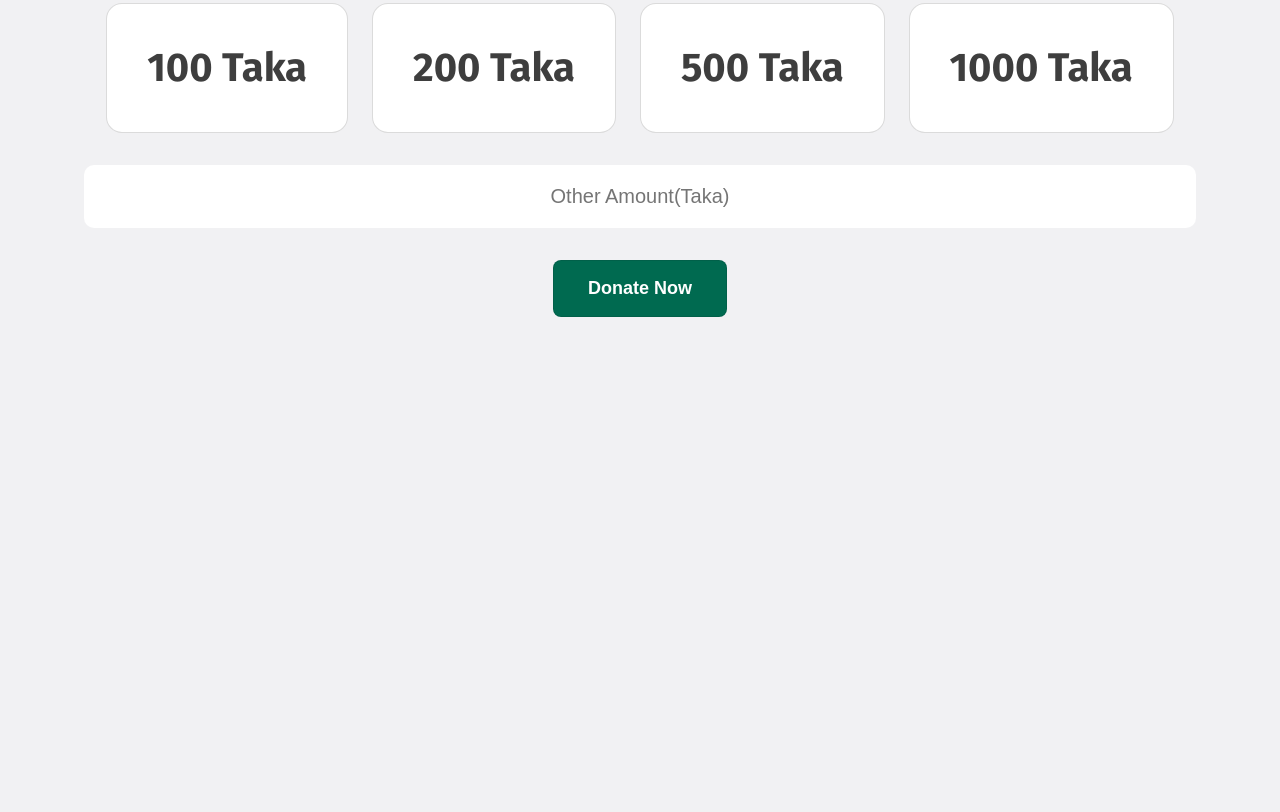
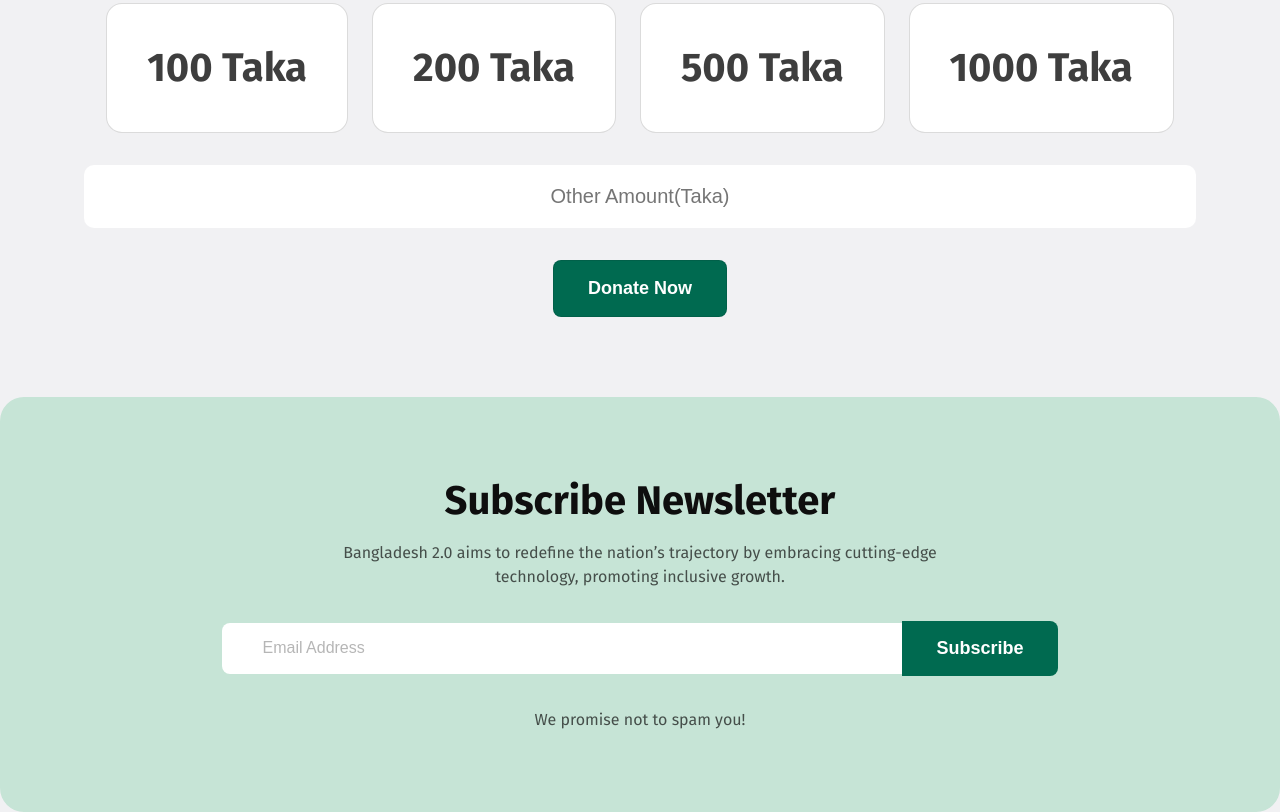
Before and after one commit to TanmoyDhar1077/Bangladesh-2.0, a plain HTML site: page index.html in a window 1280 px wide. Shown: the part 3239-4051 px from the top of the page. Before the commit the page ends 3556 px from the top, so only its background shows below. Drawn offline with Linux system fonts and the light colour scheme.

Commit message:
Almost Done Not Adding Footer

```diff
--- a/assets/css/style.css
+++ b/assets/css/style.css
@@ -158,6 +158,12 @@ body {
     align-items: flex-start;
     gap: 24px;
     flex: 1 0 0;
+    transition: transform 0.3s ease, box-shadow 0.3s ease, background 0.3s ease;
+}
+
+.vision_section .card_1:hover {
+    transform: translateY(-8px) scale(1.03);
+    box-shadow: 0px 8px 20px rgba(0, 0, 0, 0.15);
 }
 
 .vision_section .card .card_1 .btn {
@@ -187,6 +193,12 @@ body {
     border-radius: 16px;
     border: 0px solid #09A15C;
     background: #C6E4D6;
+    transition: transform 0.3s ease, box-shadow 0.3s ease, background 0.3s ease;
+}
+
+.vision_section .card_2:hover {
+    transform: translateY(-8px) scale(1.03);
+    box-shadow: 0px 8px 20px rgba(0, 0, 0, 0.15);
 }
 
 .vision_section .card .card_2 .btn {
@@ -217,6 +229,12 @@ body {
     border-radius: 16px;
     border: 0px solid #FFC239;
     background: #F7EBCF;
+    transition: transform 0.3s ease, box-shadow 0.3s ease, background 0.3s ease;
+}
+
+.vision_section .card_3:hover {
+    transform: translateY(-8px) scale(1.03);
+    box-shadow: 0px 8px 20px rgba(0, 0, 0, 0.15);
 }
 
 .vision_section .card .card_3 .btn {
@@ -419,7 +437,8 @@ body {
     width: 1032px;
     padding: 20px 40px;
     border: none;
-    border-radius: 10px;  /* Optional: use for better view */
+    border-radius: 10px;
+    /* Optional: use for better view */
 }
 
 .donation_section .donation_input input[type="text"] {
@@ -428,3 +447,69 @@ body {
     font-size: 20px;
     font-weight: 400;
 }
+
+/* Newsletter Section */
+
+.newsletter_section {
+    margin-top: 80px;
+}
+
+.newsletter_section .newsletter_content {
+    padding: 80px 100px;
+    border-radius: 24px;
+    background: #C6E4D6;
+}
+
+.newsletter_section .newsletter_content h1 {
+    color: #0E0E0E;
+    text-align: center;
+    font-size: 40px;
+    font-weight: 700;
+    margin-bottom: 16px;
+}
+
+.newsletter_section .newsletter_content p {
+    color: #0e0e0eb3;
+    text-align: center;
+    font-size: 16px;
+    font-weight: 400;
+    line-height: 24px;
+
+}
+
+.newsletter_section .newsletter_content form {
+    margin: 32px;
+    display: flex;
+    justify-content: center;
+    align-items: center;
+}
+
+.newsletter_section .newsletter_content form input {
+    border-radius: 8px 0px 0px 8px;
+    background: #FFF;
+    width: 600px;
+    padding: 18px 40px;
+    border: none;
+}
+
+.newsletter_section .newsletter_content form input::placeholder {
+    color: #0e0e0e4d;
+    font-size: 16px;
+    font-weight: 400;
+}
+
+.newsletter_section .newsletter_content form button {
+    padding: 17px 34px;
+    border-radius: 0px 8px 8px 0px;
+    background: #006A50;
+    color: #FFF;
+    border: none;
+    font-size: 18px;
+font-weight: 600;
+cursor: pointer;
+transition: all 0.4s ease-in-out;
+}
+
+.newsletter_section .newsletter_content form button:hover {
+    background-color: #014f3b;
+}
--- a/index.html
+++ b/index.html
@@ -228,6 +228,19 @@
             </div>
         </section>
 
+        <!-- Newsletter Section -->
+        <section class="newsletter_section">
+            <div class="container">
+                <div class="newsletter_content">
+                    <h1>Subscribe Newsletter</h1>
+                    <p>Bangladesh 2.0 aims to redefine the nation’s trajectory by embracing cutting-edge <br>technology, promoting inclusive growth.</p>
+                    <form action="">
+                        <input type="text" placeholder="Email Address"><button class="btn">Subscribe</button>
+                    </form>
+                    <p>We promise not to spam you!</p>
+                </div>
+            </div>
+        </section>
 
     </main>
     <footer class="footer_section">
```
